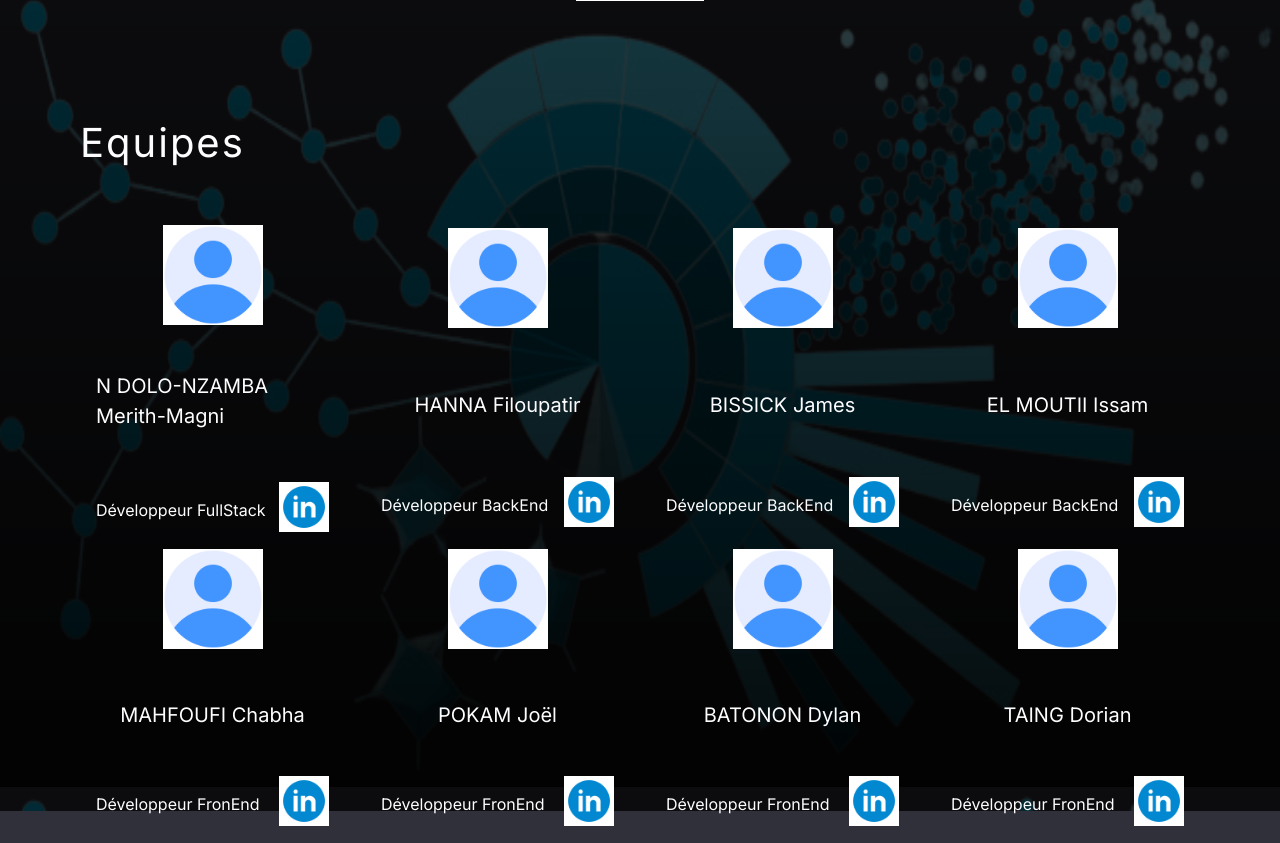
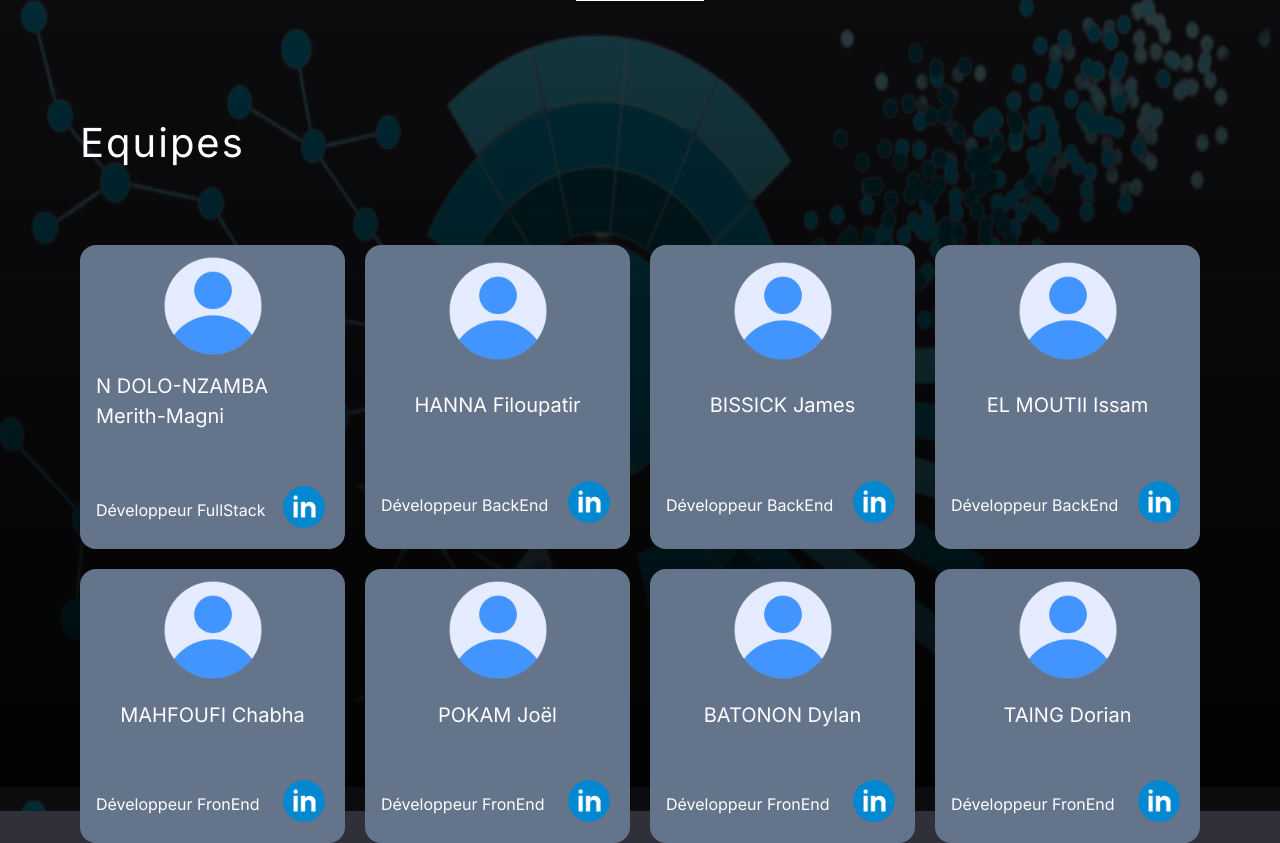
Before and after one commit to xeventDatavizProject/webapp, a Next.js app: page /solution in a window 1280 px wide. Shown: the part 1613-2456 px from the top of the page. Built offline with nearby package versions, Linux system fonts and the light colour scheme; no server answers.

Commit message:
fix: fix profile card

```diff
--- a/api/instances.ts
+++ b/api/instances.ts
@@ -1,5 +1,5 @@
-import { createAsyncThunk } from '@reduxjs/toolkit';
-import axios from 'axios';
+import { createAsyncThunk } from "@reduxjs/toolkit";
+import axios from "axios";
 
 export type createInstanceType = {
   instanceUser: string;
@@ -14,51 +14,73 @@ export type createUserType = {
   password: string;
 };
 
-export const createInstance = createAsyncThunk('instances/register', async (data: createInstanceType) => {
+export const createInstance = createAsyncThunk(
+  "instances/register",
+  async (data: createInstanceType) => {
     const response = await axios
-    .post(`/api/instances`, data, { headers: { Authorization: `Bearer ${localStorage.getItem('token')}` } })
-    .then(res => res.data)
-    .catch(err => Promise.reject(err.response.data.message ? err.response.data.message : err.message));
+      .post(`/api/instances`, data, {
+        headers: { Authorization: `Bearer ${localStorage.getItem("token")}` },
+      })
+      .then((res) => res.data)
+      .catch((err) =>
+        Promise.reject(
+          err.response.data.message ? err.response.data.message : err.message
+        )
+      );
     return response;
-  // try {
-  //   const { data } = await apiClient({
-  //     url: `/instances`,
-  //     method: 'POST',
-  //     data: params,
-  //     headers: {
-  //       Authorization: `Bearer ${localStorage.getItem('token')}`,
-  //     },
-  //   });
-  //   return Promise.resolve<createInstanceType>(data);
-  // } catch (error) {
-  //   console.log(error);
-  //   return Promise.reject(error);
-  // }
-});
+  }
+);
 
-export const getUserInstances = createAsyncThunk('instances/getUserInstances', async () => {
+export const getUserInstances = createAsyncThunk(
+  "instances/getUserInstances",
+  async () => {
     const response = await axios
-    .get(`/api/instances`, { headers: { Authorization: `Bearer ${localStorage.getItem('token')}` } })
-    .then(res => res.data)
-    .catch(err => Promise.reject(err.response.data.message ? err.response.data.message : err.message));
+      .get(`/api/instances`, {
+        headers: { Authorization: `Bearer ${localStorage.getItem("token")}` },
+      })
+      .then((res) => res.data)
+      .catch((err) =>
+        Promise.reject(
+          err.response.data.message ? err.response.data.message : err.message
+        )
+      );
 
     return response;
-});
+  }
+);
 
-export const activeGlobal = createAsyncThunk('instances/activeGlobal', async (instanceId: string) => {
+export const activeGlobal = createAsyncThunk(
+  "instances/activeGlobal",
+  async (instanceId: string) => {
     const response = await axios
-    .get(`/api/instances/${instanceId}/active-global`, { headers: { Authorization: `Bearer ${localStorage.getItem('token')}` } })
-    .then(res => res.data)
-    .catch(err => Promise.reject(err.response.data.message ? err.response.data.message : err.message));
+      .get(`/api/instances/${instanceId}/active-global`, {
+        headers: { Authorization: `Bearer ${localStorage.getItem("token")}` },
+      })
+      .then((res) => res.data)
+      .catch((err) =>
+        Promise.reject(
+          err.response.data.message ? err.response.data.message : err.message
+        )
+      );
 
     return response;
-});
+  }
+);
 
-export const getAllInstances = createAsyncThunk('instances/getAllInstances', async () => {
+export const getAllInstances = createAsyncThunk(
+  "instances/getAllInstances",
+  async () => {
     const response = await axios
-    .get(`/api/instances/`, { headers: { Authorization: `Bearer ${localStorage.getItem('token')}` } })
-    .then(res => res.data)
-    .catch(err => Promise.reject(err.response.data.message ? err.response.data.message : err.message));
+      .get(`/api/instances/`, {
+        headers: { Authorization: `Bearer ${localStorage.getItem("token")}` },
+      })
+      .then((res) => res.data)
+      .catch((err) =>
+        Promise.reject(
+          err.response.data.message ? err.response.data.message : err.message
+        )
+      );
 
     return response;
-});
+  }
+);
--- a/components/solution/ProfileCard.tsx
+++ b/components/solution/ProfileCard.tsx
@@ -1,60 +1,54 @@
-import Image from 'next/image';
-import Link from 'next/link';
-import { FC } from 'react';
-import { ProfilesList } from '../../public/datas/ProfilesList';
-
+import Image from "next/image";
+import Link from "next/link";
+import { FC } from "react";
+import { ProfilesList } from "../../public/datas/ProfilesList";
 
 const ProfileCard: FC = () => {
   return (
     <>
       <div>
-        <h1 className='my-8 md:my-8 xl:mt-20 flex flex-col'>
-          <span className='tracking-[2px] text-4xl font-large mb-2'>Equipes</span>
+        <h1 className="my-8 md:my-8 xl:mt-20 flex flex-col">
+          <span className="tracking-[2px] text-4xl font-large mb-2">
+            Equipes
+          </span>
         </h1>
-        <div className='grid grid-cols-4 gap-5'>
+        <div className="grid grid-cols-4 gap-5">
           {ProfilesList.map((profile, key) => (
-            <div className='grid my-8 w-full px-4 flex-1 h-full border-solid border-white' key={key}>
-              <div className='flex flex-col md:flex-row justify-center items-center space-y-4 md:space-y-0 md:space-x-4 h-2/4'>
+            <div
+              className="grid my-8 w-full px-4 flex-1 h-full border-solid border-white bg-slate-500 rounded-2xl "
+              key={key}
+            >
+              <div className="flex flex-col md:flex-row justify-center items-center space-y-4 md:space-y-0 md:space-x-4">
                 <Image
                   priority
-                  src='/assets/images/user.png'
-                  className=''
+                  src="/assets/images/user.png"
+                  className=" bg-transparent"
                   height={100}
                   width={100}
-                  alt='Data And Settings'
-                  style={{
-                    color: '#007EFF',
-                    backgroundColor: '#FFFFFF',
-                  }}
+                  objectFit="contain"
+                  alt="photo"
                 />
               </div>
-              <h1 className='flex flex-col  justify-center h-4/6 mb-6 text-lg'>
-                <span className='mx-auto'>{profile.name}</span>
+              <h1 className="flex flex-col  justify-center h-4/6 mb-6 text-lg">
+                <span className="mx-auto">{profile.name}</span>
               </h1>
-              <div className='flex justify-between items-center'>
-                <div className='flex flex-col text-base'>
-                  <span className='mx-auto'>{profile.job}</span>
+              <div className="flex justify-between items-center">
+                <div className="flex flex-col text-base">
+                  <span className="mx-auto">{profile.job}</span>
                 </div>
                 <Link href={profile.linkedin}>
                   <a>
                     <Image
                       priority
-                      src='/assets/images/linkedin.png'
-                      className=''
+                      src="/assets/images/linkedin.png"
+                      className=" bg-transparent"
                       height={50}
                       width={50}
-                      alt='Data And Settings'
-                      style={{
-                        color: '#007EFF',
-                        backgroundColor: '#FFFFFF',
-                      }}
+                      alt="linkedin"
                     />
                   </a>
                 </Link>
-
               </div>
-
-
             </div>
           ))}
         </div>
--- a/pages/solution.tsx
+++ b/pages/solution.tsx
@@ -105,7 +105,7 @@ const Solution: NextPage = () => {
             </div>
             <h1 className="flex flex-col h-2/4">
               <span className="mx-auto">
-                Période de la journée ou les clients sont plus actifs
+                Période de la journée où les clients sont plus actifs
               </span>
             </h1>
           </div>
@@ -276,7 +276,7 @@ const Solution: NextPage = () => {
             </div>
             <div className="my-8 w-full px-4 flex-1 h-full">
               <h1 className="flex flex-col h-4/6 mb-6 text-lg">
-                <span className="mx-auto">Discorde</span>
+                <span className="mx-auto">Discord</span>
               </h1>
               <div className="flex flex-col md:flex-row justify-center items-center space-y-4 md:space-y-0 md:space-x-4 h-2/4">
                 <Image
@@ -295,7 +295,7 @@ const Solution: NextPage = () => {
             </div>
           </div>
         </div>
-        <ProfileCard></ProfileCard>
+        <ProfileCard />
       </div>
     </Layout>
   );
```
Lines whose indentation alone changed are shown as unchanged.
